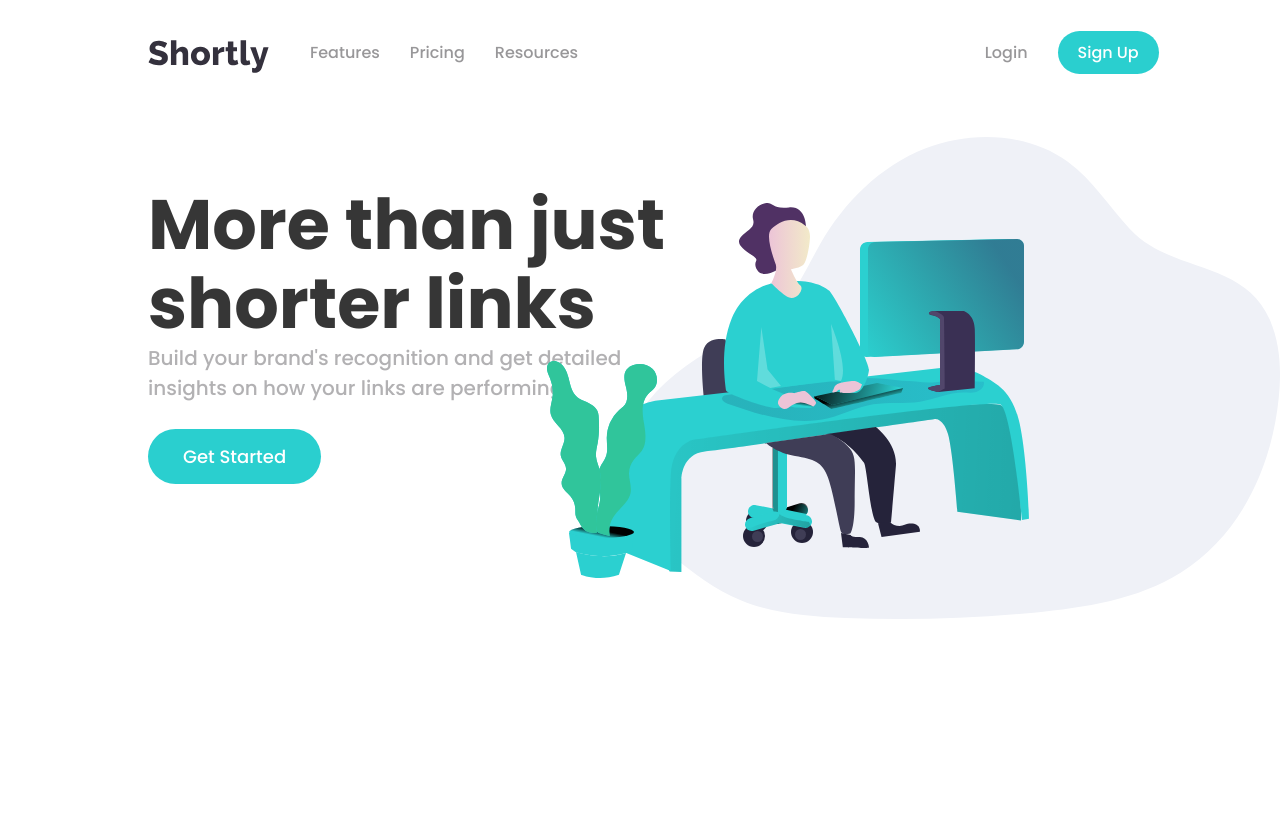
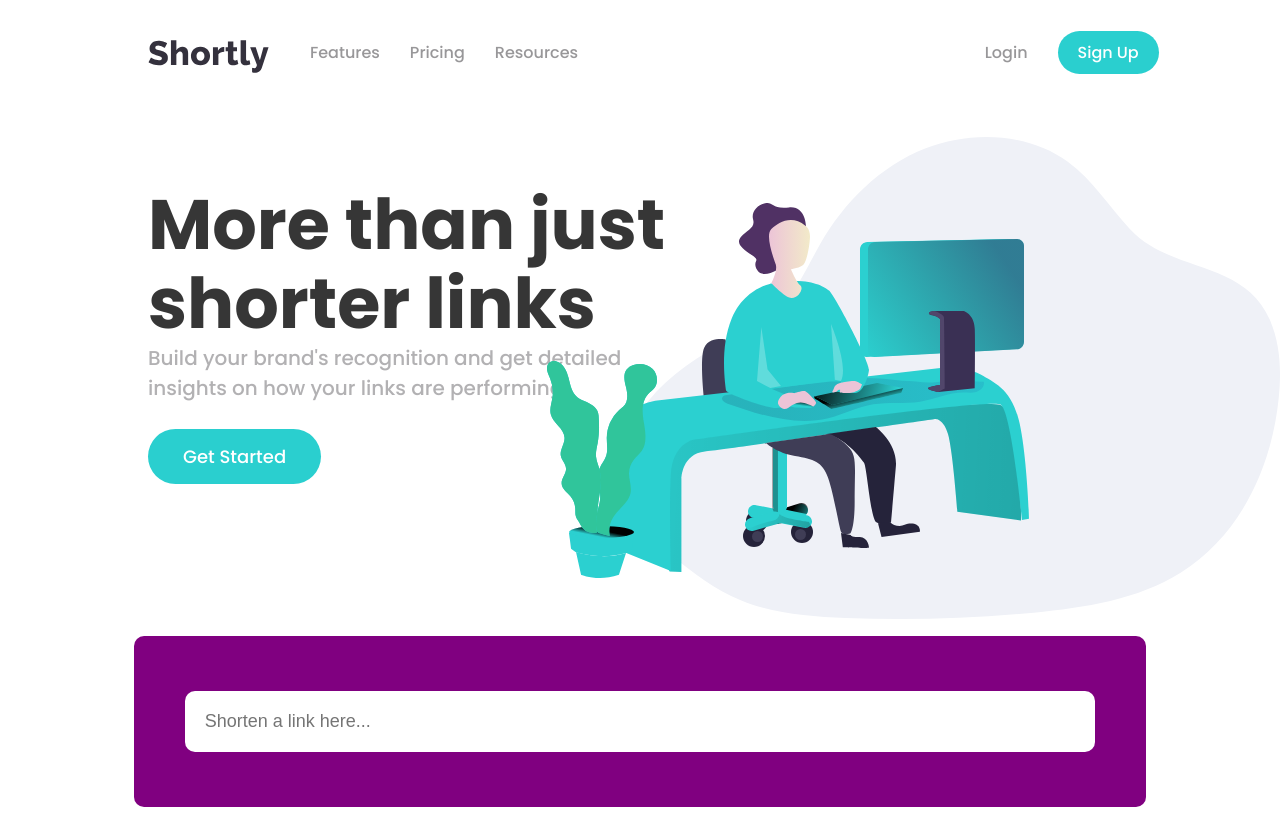
Before and after one commit to arodriguez175/url-shortener, a React (Create React App) app: page / in a window 1280 px wide. Built offline with nearby package versions, Linux system fonts and the light colour scheme.

Commit message:
Added an input component.

```diff
--- a/src/App.js
+++ b/src/App.js
@@ -2,6 +2,7 @@ import React from "react";
 import { Outlet } from "react-router-dom";
 import Navbar from "./Navbar";
 import Hero from "./Hero";
+import URLInput from "./URLInput";
 
 class App extends React.Component {
   render() {
@@ -9,6 +10,7 @@ class App extends React.Component {
       <div>
         <Navbar />
         <Hero />
+        <URLInput />
         <Outlet />
       </div>
     );
--- /dev/null
+++ b/src/URLInput.css
@@ -0,0 +1,19 @@
+.input-container {
+  text-align: center;
+  margin-top: 166px;
+  margin-left: 10%;
+  margin-right: 10%;
+  background-color: purple;
+  padding: 22px;
+  border-radius: 10px;
+  padding-top: 55px;
+  padding-bottom: 55px;
+}
+
+input {
+  width: 90%;
+  padding: 20px;
+  border-radius: 10px;
+  border: 0;
+  font-size: 18px;
+}
--- /dev/null
+++ b/src/URLInput.js
@@ -0,0 +1,16 @@
+import React from "react";
+import "./URLInput.css";
+
+class URLInput extends React.Component {
+  render() {
+    return (
+      <div>
+        <div className="input-container">
+          <input placeholder="Shorten a link here..."></input>
+        </div>
+      </div>
+    );
+  }
+}
+
+export default URLInput;
```
